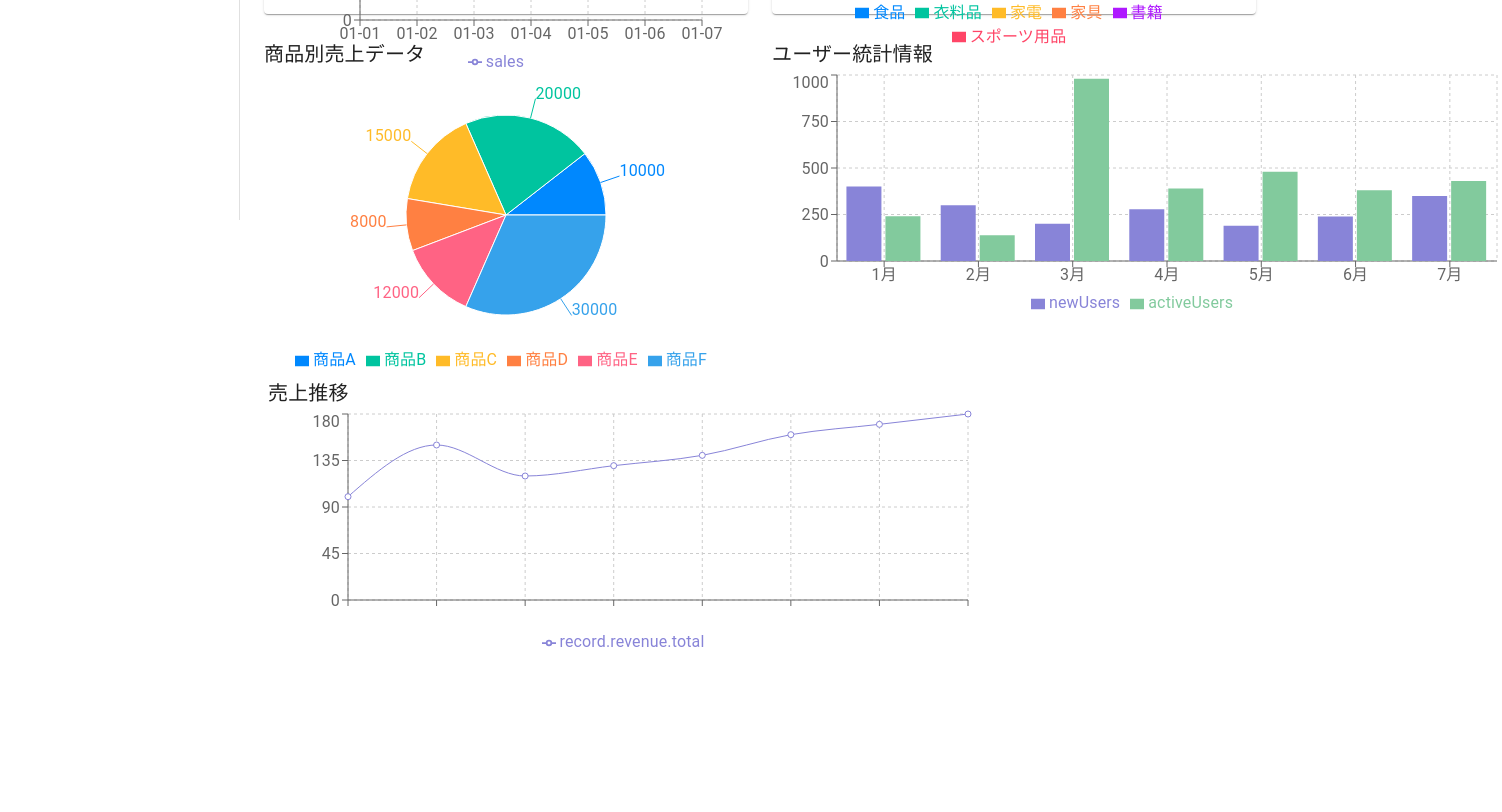
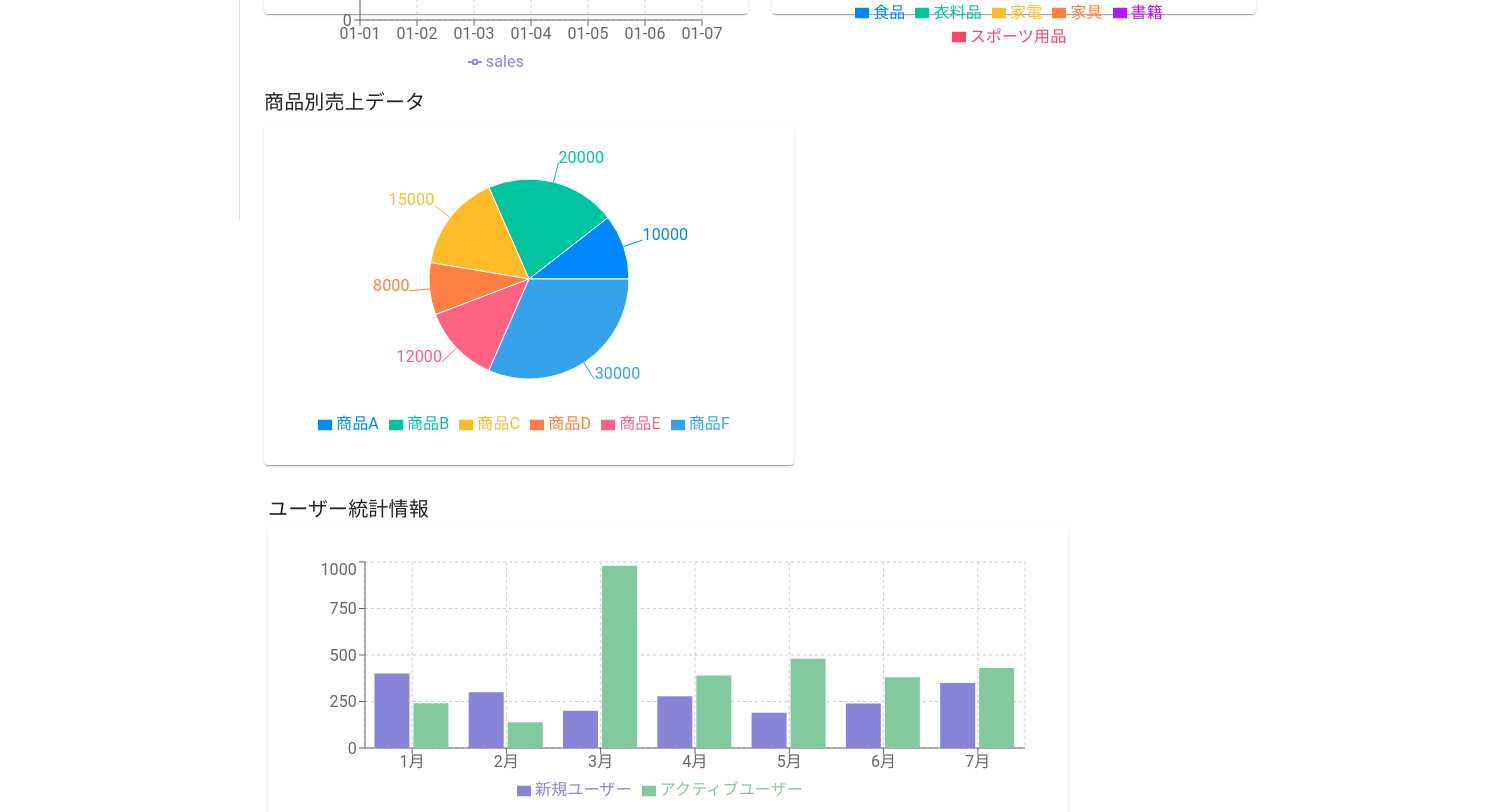
Before and after one commit to FOXHOUND-Ogasawara/dashboard-app, a React (Vite) app: page / in a window 1280 px wide. Shown: the part 580-1392 px from the top of the page, 1502 px wide, since content can reach past the window. Before the commit the page ends 1263 px from the top, so only its background shows below. Built offline with nearby package versions, Linux system fonts and the light colour scheme.

Commit message:
レイアウトの修正

```diff
--- a/src/components/ExtraSalesChart.tsx
+++ b/src/components/ExtraSalesChart.tsx
@@ -23,7 +23,7 @@ const SalesLineChart = () => {
       <YAxis />
       <Tooltip />
       <Legend />
-      <Line type="monotone" dataKey="record.revenue.total" stroke="#8884d8" />
+      <Line type="monotone" dataKey="record.revenue.total" stroke="#8884d8" name='売上推移' />
     </LineChart>
   );
 };
--- a/src/components/UserStatsChart.tsx
+++ b/src/components/UserStatsChart.tsx
@@ -14,12 +14,12 @@ const UserStatsChart = () => {
   return (
     <BarChart width={730} height={250} data={userData}>
       <CartesianGrid strokeDasharray="3 3" />
-      <XAxis dataKey="month" /> {/* month を X 軸に設定 */}
+      <XAxis dataKey="month" />
       <YAxis />
       <Tooltip />
       <Legend />
-      <Bar dataKey="newUsers" fill="#8884d8" /> {/* 新規ユーザー */}
-      <Bar dataKey="activeUsers" fill="#82ca9d" /> {/* アクティブユーザー */}
+      <Bar dataKey="newUsers" fill="#8884d8" name='新規ユーザー' /> {/* 新規ユーザー */}
+      <Bar dataKey="activeUsers" fill="#82ca9d" name='アクティブユーザー' /> {/* アクティブユーザー */}
     </BarChart>
   );
 };
--- a/src/pages/Dashboard.tsx
+++ b/src/pages/Dashboard.tsx
@@ -1,8 +1,8 @@
 import { Box, Grid, Paper, Typography } from "@mui/material";
-import React from 'react';
-import SalesChart from '../components/SalesChart';
+import React from "react";
+import SalesChart from "../components/SalesChart";
 import CategoryPieChart from "../components/CategoryPieChart";
-import SalesPieChart from '../components/SalesPieChart'; // 商品別売上円グラフコンポーネントをインポート
+import SalesPieChart from "../components/SalesPieChart"; // 商品別売上円グラフコンポーネントをインポート
 import UserStatsChart from "../components/UserStatsChart";
 import ExtraSalesChart from "../components/ExtraSalesChart";
 
@@ -13,40 +13,49 @@ const Dashboard: React.FC = () => {
         ダッシュボード
       </Typography>
       <Grid container spacing={3}>
+
         {/*売上推移グラフ*/}
         <Grid item xs={12} md={6}>
           <Paper sx={{ p: 2 }}>
             <SalesChart />
           </Paper>
         </Grid>
+
         {/*商品カテゴリ別割合グラフ*/}
         <Grid item xs={12} md={6}>
           <Paper sx={{ p: 2 }}>
             <CategoryPieChart />
           </Paper>
         </Grid>
+
         {/* 商品別売上の円グラフ */}
-        <Grid item xs={12} md={6}>
-            <Typography variant="h6" gutterBottom>
-              商品別売上データ
-            </Typography>
+        <Grid item xs={12} md={6} sx={{ marginTop: "48px" }}>
+          <Typography variant="h6" gutterBottom>
+            商品別売上データ
+          </Typography>
+          <Paper sx={{ p: 2, width: "530px", height: "340px" }}>
             <SalesPieChart /> {/* 商品別売上円グラフを表示 */}
-        </Grid>
-        {/* ユーザー統計情報チャート1 */}
-        <Grid item xs={12} md={6}>
-          <Typography variant="h6">ユーザー統計情報</Typography>
-          <UserStatsChart />
+          </Paper>
         </Grid>
 
-        {/* 売上推移 */}
-        <Box sx={{ marginLeft: "28px" }}>
-          <Grid item xs={12} md={6}>
-            <Typography variant="h6">売上推移</Typography>
-            <ExtraSalesChart />
+        {/* ユーザー統計情報チャート1 */}
+        <Box>
+          <Grid item xs={12} md={6} sx={{ margin: "28px" }}>
+            <Typography variant="h6">ユーザー統計情報</Typography>
+            <Paper sx={{ p: 4, width: "800px", height: "300px" }}>
+              <UserStatsChart />
+            </Paper>
           </Grid>
         </Box>
+
+        {/* 売上推移 */}
+        <Grid item xs={12} md={8}>
+          <Typography variant="h6">売上推移</Typography>
+          <Paper sx={{ p: 4, width: "800px", height: "300px" }}>
+            <ExtraSalesChart />
+          </Paper>
+        </Grid>
       </Grid>
-
     </div>
   );
 };
```
